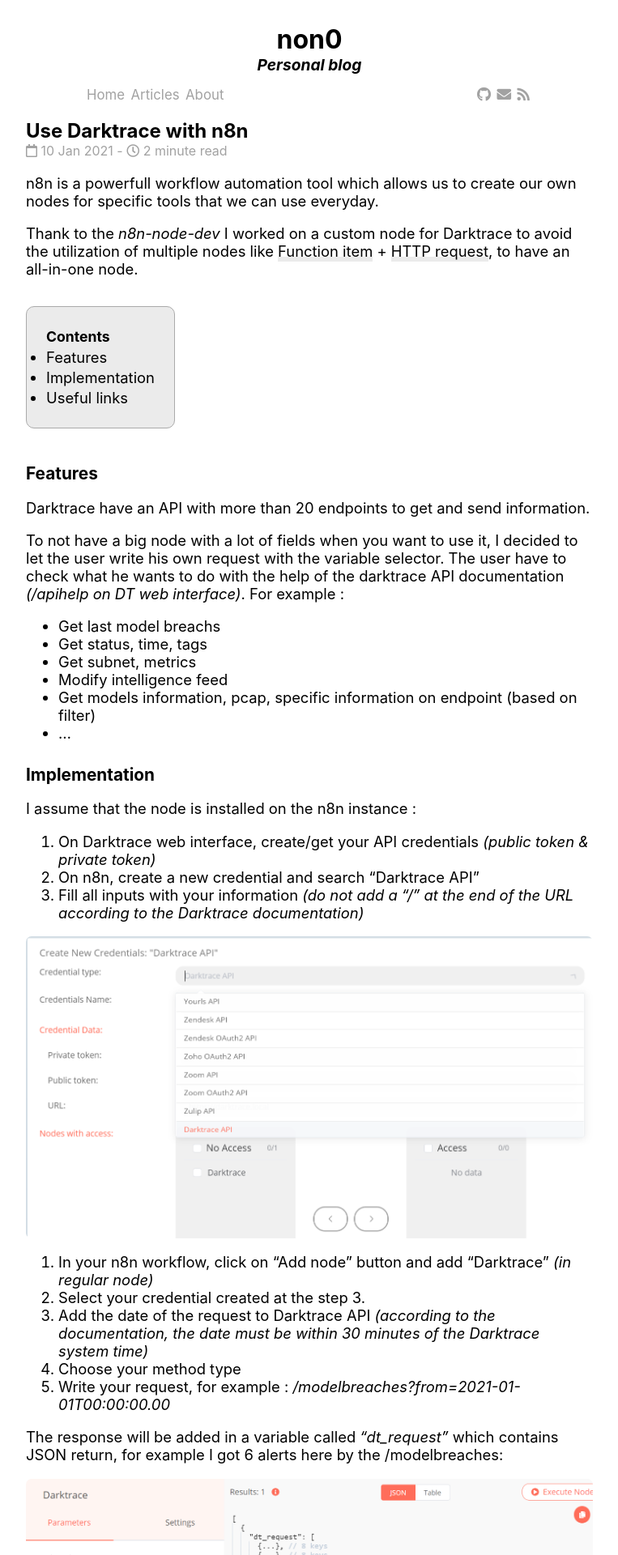
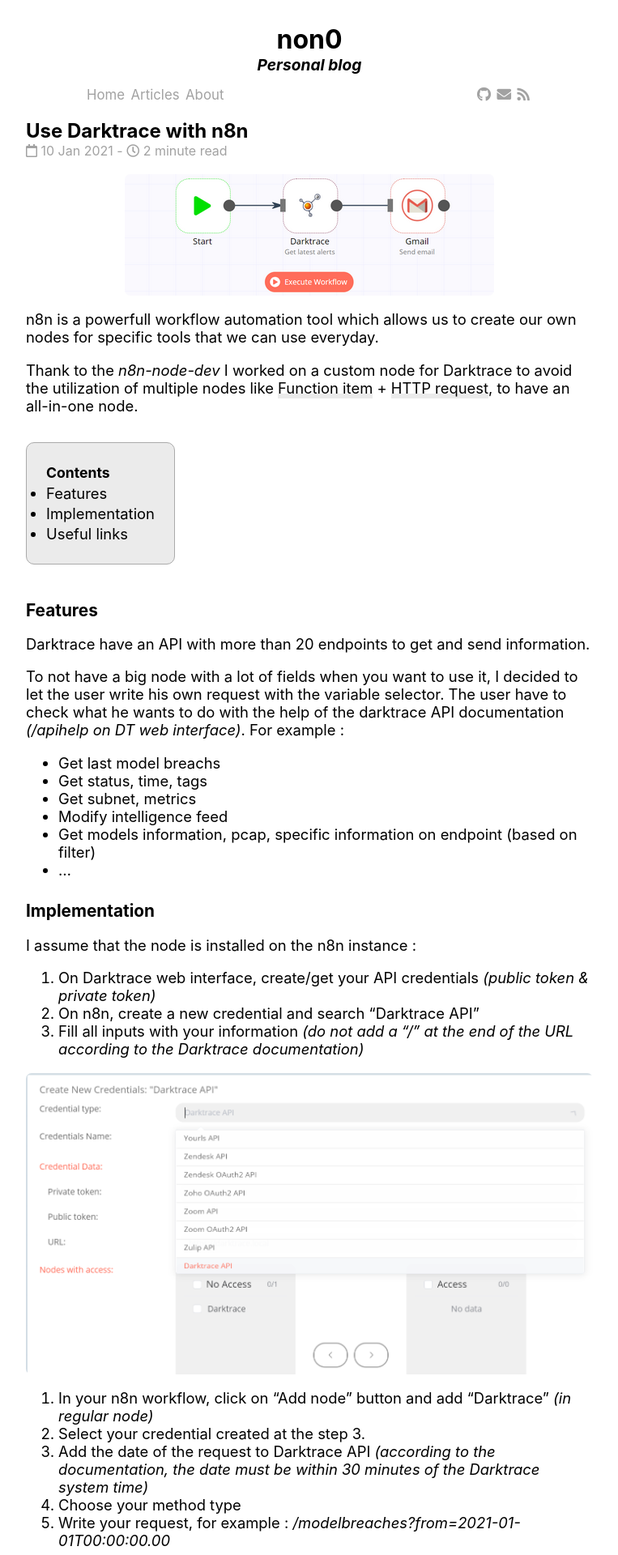
Before and after one commit to ArnaudLhutereau/arnaudlhutereau.github.io, a Jekyll site: the page built from _posts/2021-01-10-Use-Darktrace-with-n8n.md, in a window 1280 px wide. Shown: the top 1920 px of the page at 81% size, without its empty margins (258-1021 px from the left). Built offline with Jekyll 4.4.1, drawn with Linux system fonts in a browser that asks for light colours; nearby versions of some CDN libraries; comment, search, counter and statistics services are not loaded.

Commit message:
Update 2021-01-10-Use-Darktrace-with-n8n.md

```diff
--- a/_posts/2021-01-10-Use-Darktrace-with-n8n.md
+++ b/_posts/2021-01-10-Use-Darktrace-with-n8n.md
@@ -6,6 +6,9 @@
 description: "How to connect Darktrace with n8n"
 customexcerpt: "Get Darktrace data in your n8n workflow!"
 ---
+
+![Darktrace node](https://non0.blog/assets/img/posts/darktrace_node.png)
+
 
 n8n is a powerfull  workflow automation tool which allows us to create our own nodes for specific tools that we can use everyday.
 
```
